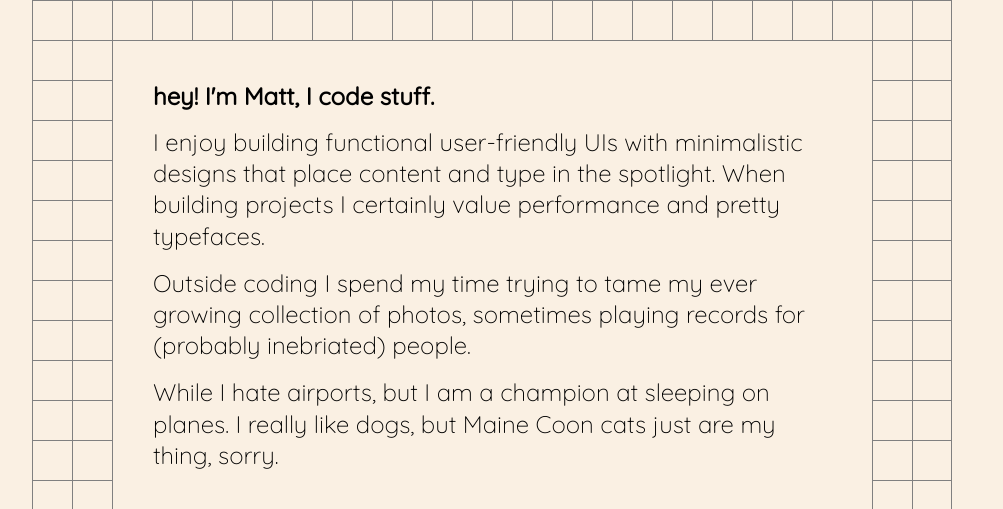
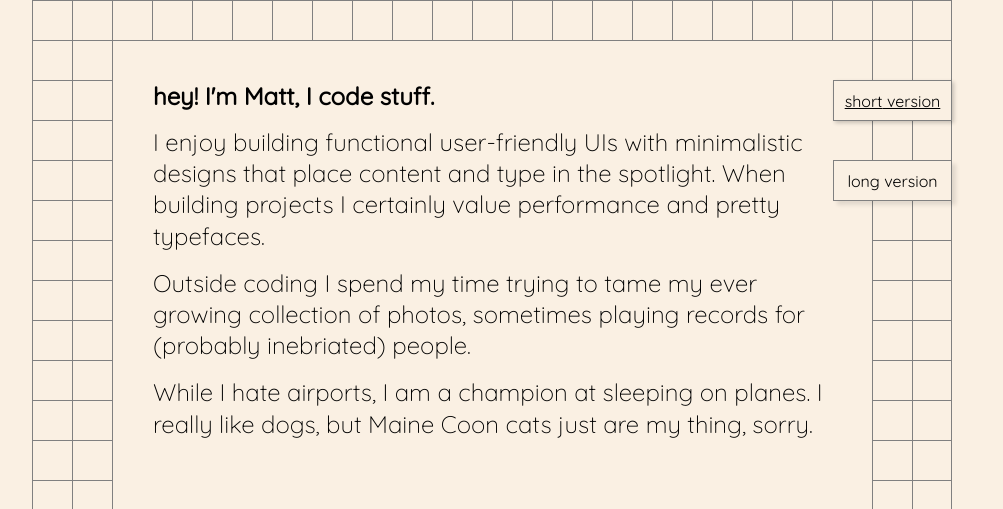
Before and after one commit to hcsvnt/portfolio1, a Gatsby site: page / in a window 1280 px wide. Shown: the part 291-800 px from the top of the page, without its empty margins (148-1151 px from the left). Built offline with nearby package versions, Linux system fonts and the light colour scheme; Gatsby itself is replaced by a stand-in of ours.

Commit message:
intro section further improved

```diff
--- a/src/components/header/header.module.css
+++ b/src/components/header/header.module.css
@@ -39,6 +39,15 @@
     text-align: center;
 }
 
+@keyframes rotation {
+    from {
+      transform: rotate(0deg);
+    }
+    to {
+      transform: rotate(359deg);
+    }
+  }
+
 .header__image {
     position: absolute;
     top: 120px;
@@ -53,7 +62,8 @@
 }
 
 .header__image:hover {
-    transform: rotate(180deg);
+    /* transform: rotate(180deg); */
+    animation: rotation 1000ms infinite linear;
 }
 
 @media screen and (min-width: 360px) {
--- a/src/components/intro/index.js
+++ b/src/components/intro/index.js
@@ -12,7 +12,7 @@ const shortText =    <article className={styles.introductionText}>
                             (probably inebriated) people.
                         </p>
                         <p className={styles.introduction_p}>
-                            While I hate airports, but I am a champion at sleeping on planes.
+                            While I hate airports, I am a champion at sleeping on planes.
                             I really like dogs, but Maine Coon cats just are my thing, sorry.
                         </p>
                     </article>
--- a/src/components/intro/intro.module.css
+++ b/src/components/intro/intro.module.css
@@ -59,7 +59,7 @@
     }
 
     .buttonContainer {
-        padding: 0 40px;
+        /* padding: 0 40px; */
     }
 
     .textButton {
@@ -106,16 +106,19 @@
     }
 
     .buttonContainer {
-        justify-content: space-evenly;
+        width: 120px;
+        height: 121px;
+        margin: 0;
+        position: absolute;
+        top: 80px;
+        right: -2px;
+        flex-direction: column;
     }
 
     .textButton {
-        box-shadow: none;
-        height: 39px;
-        margin-top: 1px;
         width: 119px;
-        margin-left: 2px;
-        border: none;
+        height: 41px;
+        /* box-shadow: none; */
     }
 }
 
@@ -138,10 +141,6 @@
     .introductionText p {
         line-height: 130%;
     }
-
-    .buttonContainer {
-        width: 920px;
-    }
 }
 
 @media screen and (min-width: 1440px) {
@@ -152,5 +151,19 @@
     .introductionText {
         /* font-size: 2rem; */
         font-weight: 300;
+        height: 439px;
+        /* width: 1279px; */
+    }
+
+    .textLong {
+        height: 999px;
+    }
+
+    .buttonContainer {
+        right: 519px;
+    }
+
+    .textButton {
+        width: 121px;
     }
 }
--- a/src/components/projects/index.js
+++ b/src/components/projects/index.js
@@ -71,7 +71,7 @@ const Projects = () => {
                                 A Nokia 3210-style Snake game built with plain JavaScript.
                                 Use keyboard arrows to control the Snake on your computer, on touch devices use Nokia's
                                 default 2 - 4 - 6 - 8 layout.
-                                To start and restart the game use the big button, a game menu is being built.t
+                                To start and restart the game use the big button. Vibration feedback won't work on IOS devices because Apple.
                     "
                     src="https://fervent-poitras-f0db05.netlify.app"
                     stack={[
```
